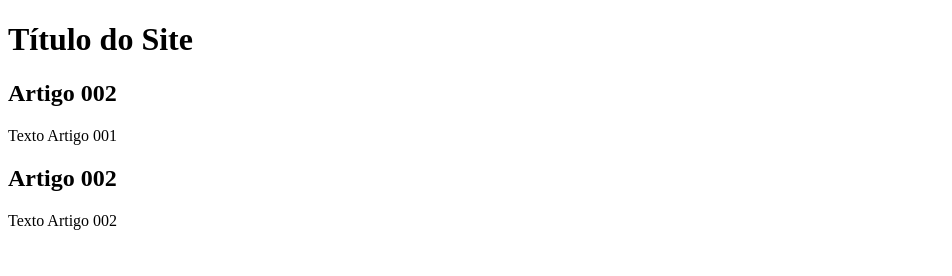
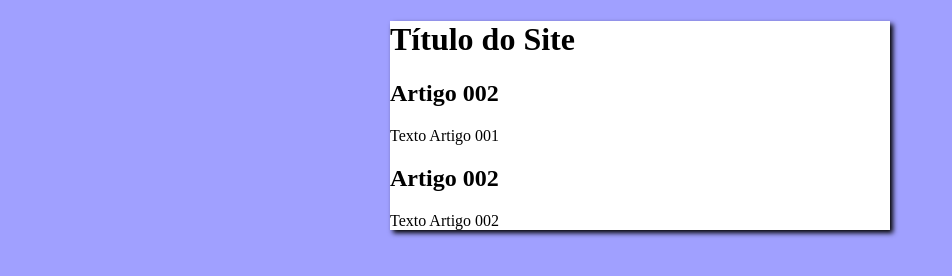
Before and after one commit to LuizCBonini/projeto-site, a plain HTML site: page index.html in a window 1280 px wide. Shown: the whole page, without its empty margins (0-952 px from the left). Drawn offline with Linux system fonts and the light colour scheme.

Commit message:
add design

```diff
--- a/index.html
+++ b/index.html
@@ -4,6 +4,7 @@
     <meta charset="UTF-8">
     <meta http-equiv="X-UA-Compatible" content="IE=edge">
     <meta name="viewport" content="width=device-width, initial-scale=1.0">
+    <link rel="stylesheet" href="style.css">
     <title>Título do site</title>
 </head>
 <body>
--- /dev/null
+++ b/style.css
@@ -0,0 +1,16 @@
+@charset "UTF-8"
+* {
+    font-family: Arial, Helvetica, sans-serif;
+    font-size: 16px;
+}
+
+body {
+    background-color: rgb(160, 160, 255);
+}
+
+main {
+    background-color: white;
+    width: 500px;
+    margin: auto;
+    box-shadow: 3px 3px 5px black;
+}
```
